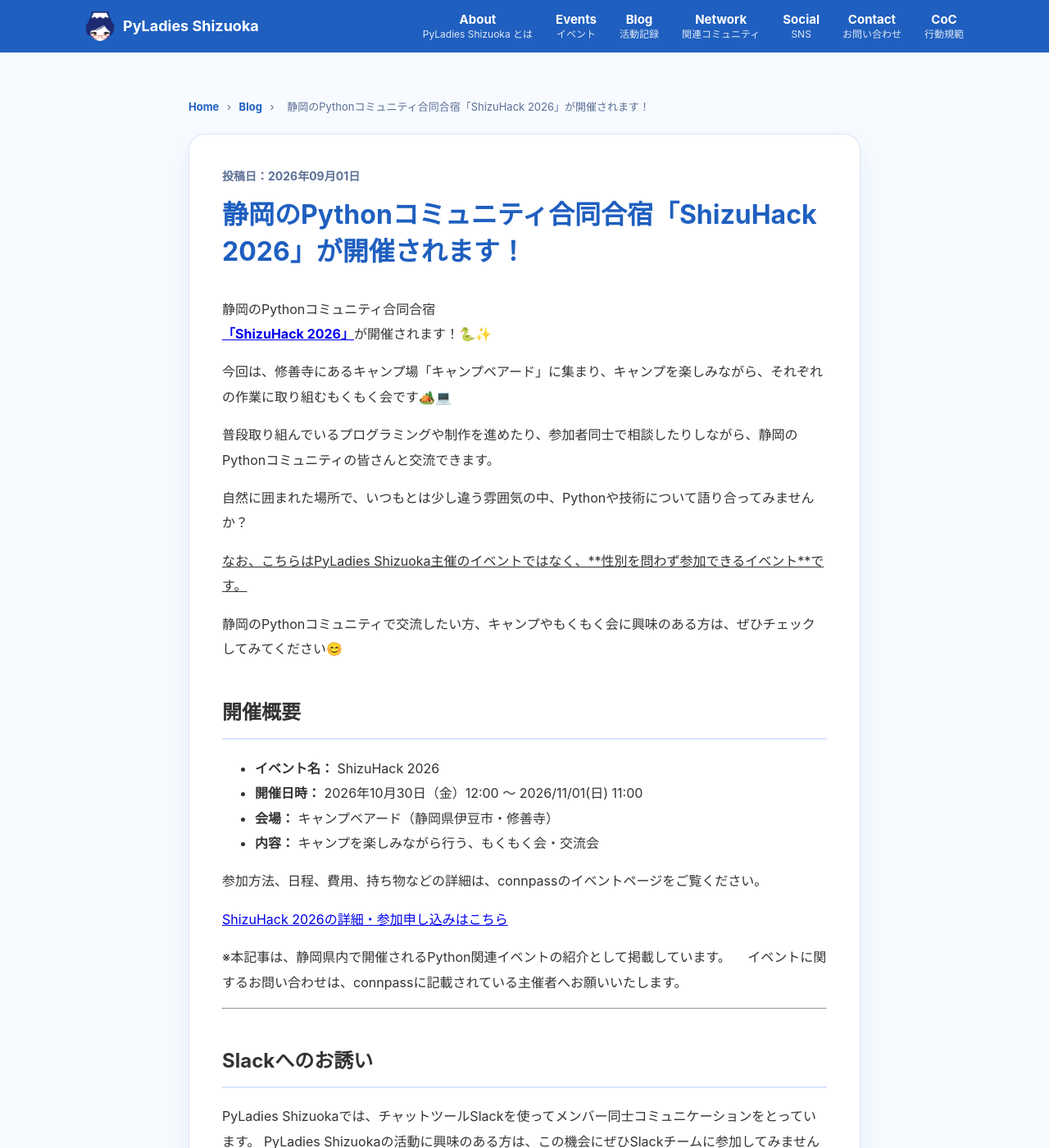
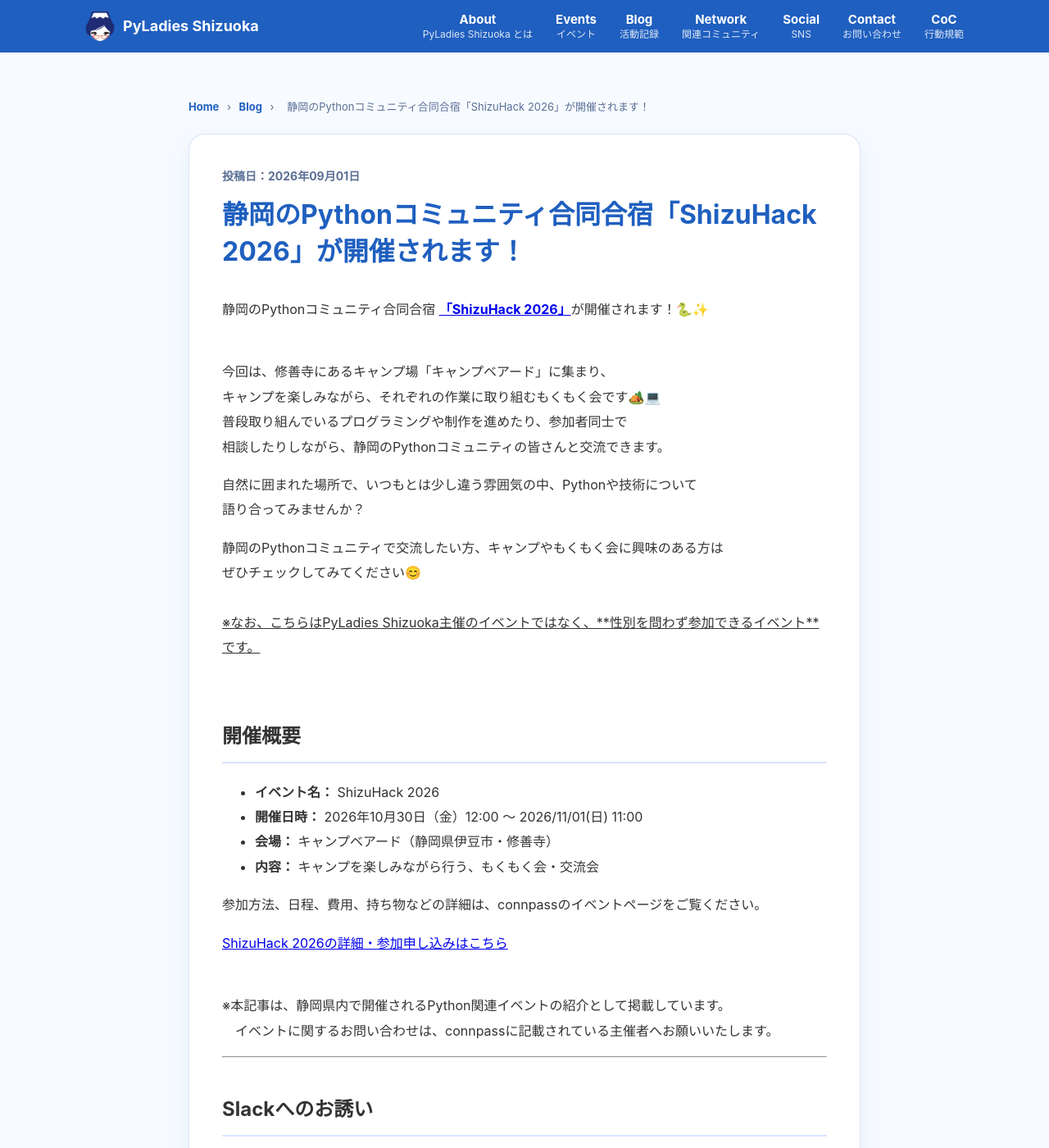
Before and after one commit to PyLadiesShizuoka/pyladiesshizuoka.github.io, a Jekyll site: the page built from _posts/2026-08-31-shizuhack.md, in a window 1280 px wide and 1400 px high. Shown: the whole window at 82% size. Built offline with Jekyll 4.4.1, drawn with Linux system fonts in a browser that asks for light colours.

Commit message:
Update 2026-08-31-shizuhack.md

```diff
--- a/_posts/2026-08-31-shizuhack.md
+++ b/_posts/2026-08-31-shizuhack.md
@@ -4,19 +4,21 @@
 date: 2026-09-01
 ---
 
-静岡のPythonコミュニティ合同合宿
-[**「ShizuHack 2026」**](https://pycon-shizu.connpass.com/event/405045/)が開催されます！🐍✨
+静岡のPythonコミュニティ合同合宿  [**「ShizuHack 2026」**](https://pycon-shizu.connpass.com/event/405045/)が開催されます！🐍✨
+<br><br>
 
+今回は、修善寺にあるキャンプ場「キャンプベアード」に集まり、<br>
+キャンプを楽しみながら、それぞれの作業に取り組むもくもく会です🏕️💻<br>
+普段取り組んでいるプログラミングや制作を進めたり、参加者同士で<br>
+相談したりしながら、静岡のPythonコミュニティの皆さんと交流できます。
 
-今回は、修善寺にあるキャンプ場「キャンプベアード」に集まり、キャンプを楽しみながら、それぞれの作業に取り組むもくもく会です🏕️💻
+自然に囲まれた場所で、いつもとは少し違う雰囲気の中、Pythonや技術について<br>
+語り合ってみませんか？<br>
 
-普段取り組んでいるプログラミングや制作を進めたり、参加者同士で相談したりしながら、静岡のPythonコミュニティの皆さんと交流できます。
-
-自然に囲まれた場所で、いつもとは少し違う雰囲気の中、Pythonや技術について語り合ってみませんか？
-
-<u>なお、こちらはPyLadies Shizuoka主催のイベントではなく、**性別を問わず参加できるイベント**です。</u>
-
-静岡のPythonコミュニティで交流したい方、キャンプやもくもく会に興味のある方は、ぜひチェックしてみてください😊
+静岡のPythonコミュニティで交流したい方、キャンプやもくもく会に興味のある方は<br>
+ぜひチェックしてみてください😊<br>
+<br>
+<u>※なお、こちらはPyLadies Shizuoka主催のイベントではなく、**性別を問わず参加できるイベント**です。</u><br><br>
 
 
 ## 開催概要
@@ -30,8 +32,8 @@
 
 [ShizuHack 2026の詳細・参加申し込みはこちら](https://pycon-shizu.connpass.com/event/405045/)
 
-
-※本記事は、静岡県内で開催されるPython関連イベントの紹介として掲載しています。
+<br>
+※本記事は、静岡県内で開催されるPython関連イベントの紹介として掲載しています。<br>
 　イベントに関するお問い合わせは、connpassに記載されている主催者へお願いいたします。
 
 ---
```
